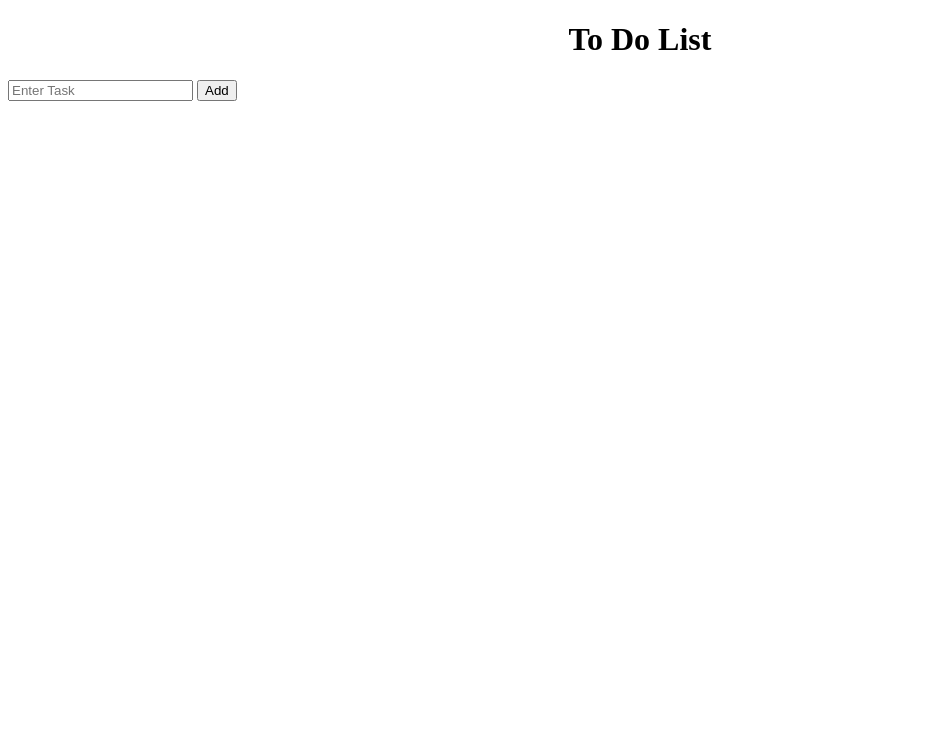
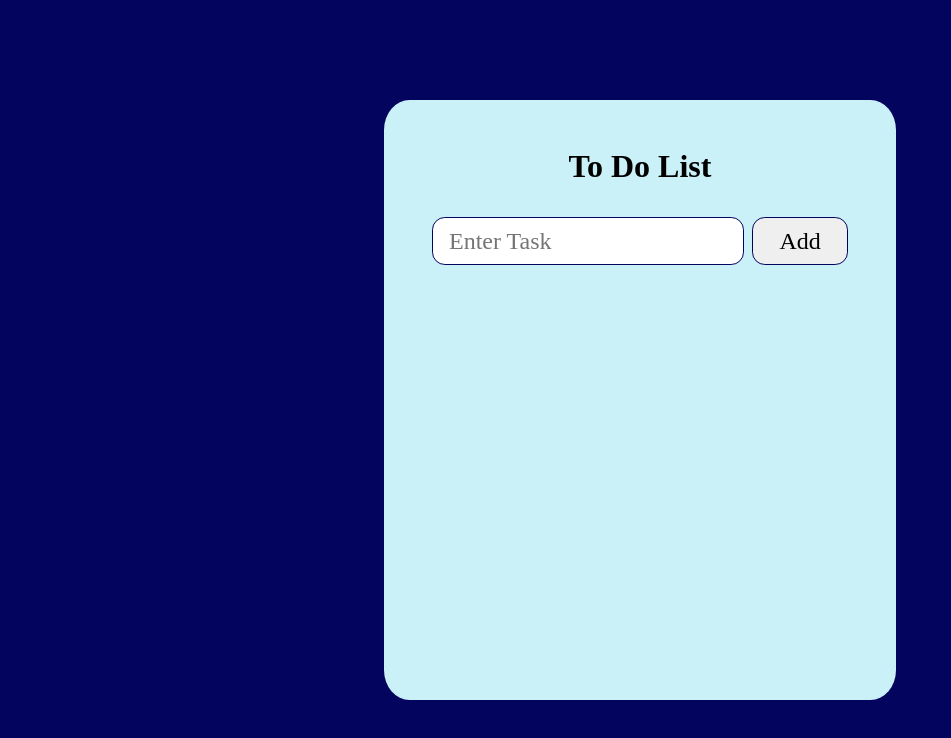
Before and after one commit to Ch-Lokesh-21/To-Do-List, a plain HTML site: page index.html in a window 1280 px wide. Shown: the whole page, without its empty margins (0-951 px from the left). Drawn offline with Linux system fonts and the light colour scheme.

Commit message:
Update style.css

```diff
--- a/style.css
+++ b/style.css
@@ -1,4 +1,69 @@
-h1
-{
-  text-align:center;
+* {
+  margin: 0;
+  padding: 0;
+  box-sizing: border-box;
+  font-family: "Times New Roman", Times, serif;
+  border: none;
 }
+body {
+  background-color: #03045e;
+  min-height: 100vh;
+  min-width: 100vw;
+  display: flex;
+  justify-content: center;
+  align-items: center;
+}
+h1 {
+  text-align: center;
+  margin-bottom: 2rem;
+}
+.box {
+  min-width: 40vw;
+  min-height: 75vh;
+  background-color: #caf0f8;
+  border: none;
+  border-radius: 5%;
+  padding: 3rem;
+}
+.inp {
+  height: 3rem;
+  display: flex;
+  justify-content: space-between;
+  align-items: center;
+  margin-bottom: 2rem;
+}
+input {
+  height: 100%;
+  width: 75%;
+  border-radius: 0.8rem;
+  font-size: 1.5rem;
+  padding: 1rem;
+  border: 0.1rem solid #03045e;
+  color: black;
+}
+#btn {
+  height: 100%;
+  width: 23%;
+  padding: 0.3rem;
+  font-size: 1.5rem;
+  border-radius: 0.8rem;
+  border: none;
+  color: black;
+  border: 0.1rem solid #03045e;
+  cursor: pointer;
+}
+.list {
+  display: flex;
+  justify-content: space-between;
+  align-items: center;
+  padding: 0.5rem;
+}
+.del {
+  cursor: pointer;
+  background-color: #caf0f8;
+  font-size: 1.5rem;
+}
+.item {
+  cursor: pointer;
+  font-size: 1.5rem;
+}
```
